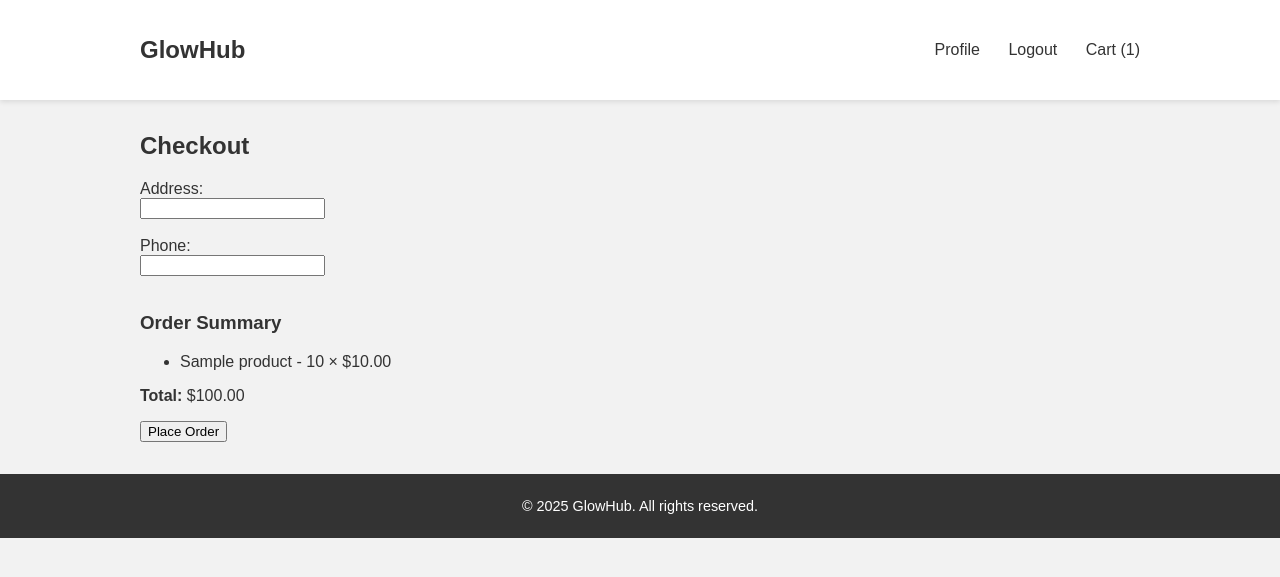
After one commit to Tasnim0-0Abdelhamid/GlowHub, a Django app: page /checkout/ in a window 1280 px wide. The commit adds this page. Shown: the top 577 px of the page. Run offline with Django 5.2, Linux system fonts and the light colour scheme; a user stored in the database is signed in; tables that the repository leaves empty hold one stand-in row (values such as "Sample post").

Commit message:
Add checkout button, and order creation and show success message after placing an order

```diff
--- a/main_app/models.py
+++ b/main_app/models.py
@@ -1,4 +1,5 @@
 from django.db import models
+from django.contrib.auth import get_user_model
 from django.contrib.auth.models import AbstractUser, BaseUserManager
 from django.utils import timezone
 
@@ -49,7 +50,7 @@ class Product(models.Model):
         return self.name
 
 
-
+User = get_user_model()
 class Cart(models.Model):
     user = models.ForeignKey(CustomUser, on_delete=models.CASCADE, related_name='carts')
 
@@ -67,20 +68,35 @@ class CartItem(models.Model):
 
 
 
+
 class Order(models.Model):
     STATUS_CHOICES = [
         ('pending', 'Pending'),
         ('completed', 'Completed'),
-        ('canceled', 'Canceled')
+        ('canceled', 'Canceled'),
     ]
 
     user = models.ForeignKey(CustomUser, on_delete=models.CASCADE)
-    product = models.ForeignKey(Product, on_delete=models.CASCADE)
-    quantity = models.IntegerField(default=1)
-    address = models.CharField(max_length=100)
+    address = models.CharField(max_length=200)
     phone = models.CharField(max_length=20)
     date = models.DateTimeField(default=timezone.now)
     status = models.CharField(max_length=20, choices=STATUS_CHOICES, default='pending')
 
     def __str__(self):
-        return f"Order #{self.id} - {self.product.name} ({self.user.email})"
+        return f"Order #{self.id} ({self.user.email})"
+
+    def total_price(self):
+        return sum(item.subtotal for item in self.items.all())
+
+
+class OrderItem(models.Model):
+    order = models.ForeignKey(Order, on_delete=models.CASCADE, related_name='items')
+    product = models.ForeignKey(Product, on_delete=models.CASCADE)
+    quantity = models.PositiveIntegerField(default=1)
+
+    def __str__(self):
+        return f"{self.quantity} x {self.product.name}"
+
+    @property
+    def subtotal(self):
+        return self.quantity * self.product.price
--- a/main_app/templates/cart.html
+++ b/main_app/templates/cart.html
@@ -47,7 +47,12 @@
 
 <h3>Total: ${{ total }}</h3>
 
+<a href="{% url 'checkout' %}" class="btn btn-success" >
+    Proceed to Checkout
+</a>
+
 {% else %}
 <p>Your cart is empty.</p>
 {% endif %}
+
 {% endblock %}
--- /dev/null
+++ b/main_app/templates/checkout.html
@@ -0,0 +1,25 @@
+{% extends 'base.html' %}
+{% block content %}
+<h2>Checkout</h2>
+
+<form method="POST">
+    {% csrf_token %}
+    <label>Address:</label><br>
+    <input type="text" name="address" required><br><br>
+
+    <label>Phone:</label><br>
+    <input type="text" name="phone" required><br><br>
+
+    <h3>Order Summary</h3>
+    <ul>
+        {% for item in cart.items.all %}
+        <li>
+            {{ item.product.name }} - {{ item.quantity }} × ${{ item.product.price }}
+        </li>
+        {% endfor %}
+    </ul>
+
+    <p><strong>Total:</strong> ${{ total }}</p>
+    <button type="submit">Place Order</button>
+</form>
+{% endblock %}
--- a/main_app/urls.py
+++ b/main_app/urls.py
@@ -10,4 +10,6 @@ urlpatterns = [
     path('cart/', views.cart_view, name='cart'),
     path('add-to-cart/<int:product_id>/', views.add_to_cart, name='add_to_cart'),
     path('update-cart/<int:product_id>/', views.update_cart, name='update_cart'),
+    path('checkout/', views.checkout, name='checkout'),
+    path('order/success/<int:order_id>/', views.order_success, name='order_success'),
 ]
--- a/main_app/views.py
+++ b/main_app/views.py
@@ -3,7 +3,7 @@ from django.contrib.auth.decorators import login_required
 from .forms import CustomUserCreationForm, EmailLoginForm, CustomUserUpdateForm
 from django.contrib import messages
 from django.contrib.auth import login, logout, get_user_model
-from .models import Product, Cart, CartItem
+from .models import Product, Cart, CartItem, Order, OrderItem
 
 # Create your views here.
 
@@ -172,3 +172,45 @@ def update_cart(request, product_id):
             request.session['cart'] = session_cart
 
     return redirect('cart')
+
+
+@login_required
+def checkout(request):
+    cart = Cart.objects.filter(user=request.user).first()
+    if not cart or not cart.items.exists():
+        messages.warning(request, "Your cart is empty.")
+        return redirect('cart_view')
+
+    if request.method == "POST":
+        address = request.POST.get("address")
+        phone = request.POST.get("phone")
+
+        if not address or not phone:
+            messages.error(request, "Please fill in all fields.")
+            return redirect('checkout')
+
+        order = Order.objects.create(
+            user=request.user,
+            address=address,
+            phone=phone,
+        )
+
+        for item in cart.items.all():
+            OrderItem.objects.create(
+                order=order,
+                product=item.product,
+                quantity=item.quantity
+            )
+
+        cart.items.all().delete()
+
+        messages.success(request, "Your order has been placed successfully!")
+        return redirect('order_success', order_id=order.id)
+
+    total = sum(item.product.price * item.quantity for item in cart.items.all())
+    return render(request, 'checkout.html', {'cart': cart, 'total': total})
+
+@login_required
+def order_success(request, order_id):
+    order = Order.objects.get(id=order_id, user=request.user)
+    return render(request, 'order_success.html', {'order': order})
```
Also changed, not shown: main_app/templates/order_success.html (added, +11 -0 lines), main_app/migrations/0002_remove_order_product_remove_order_quantity_and_more.py (added).
